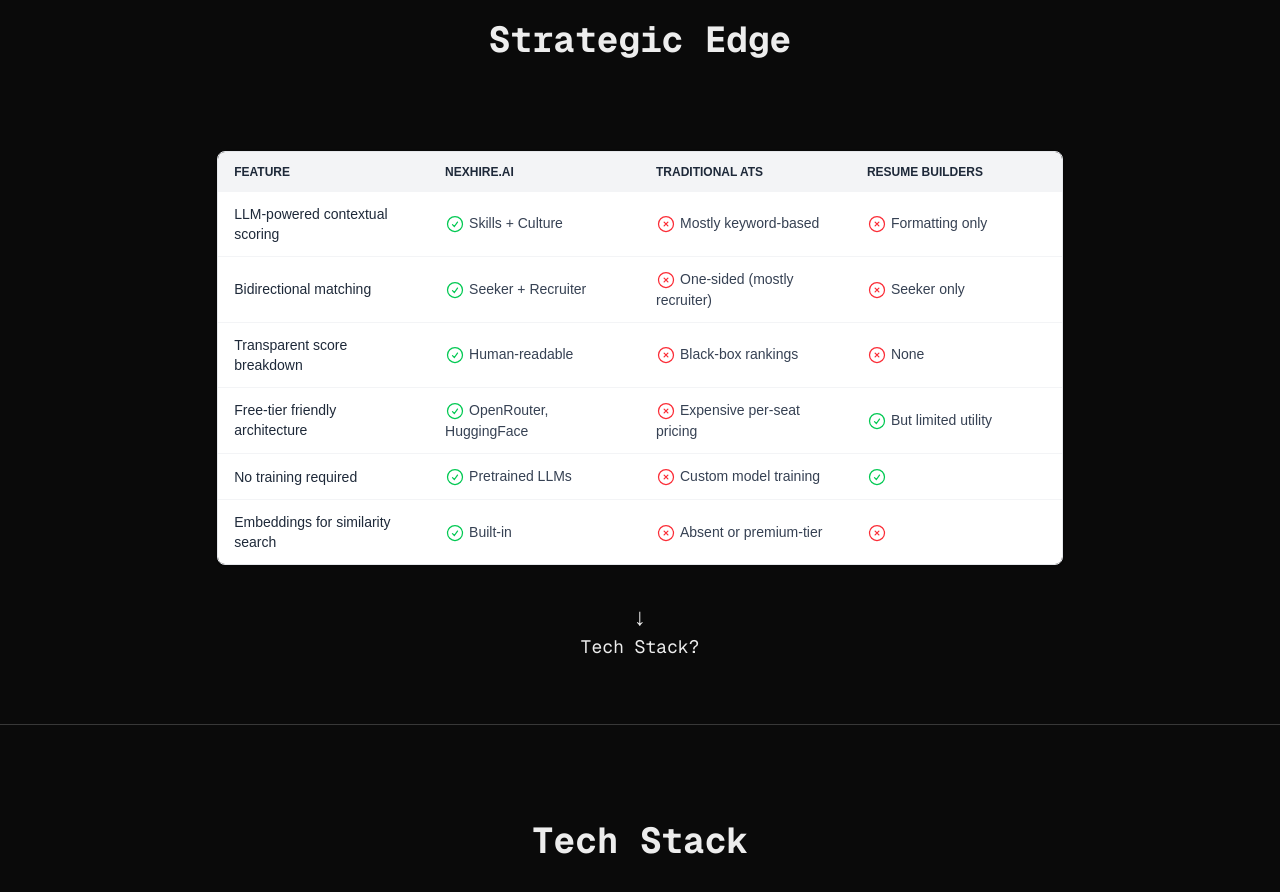
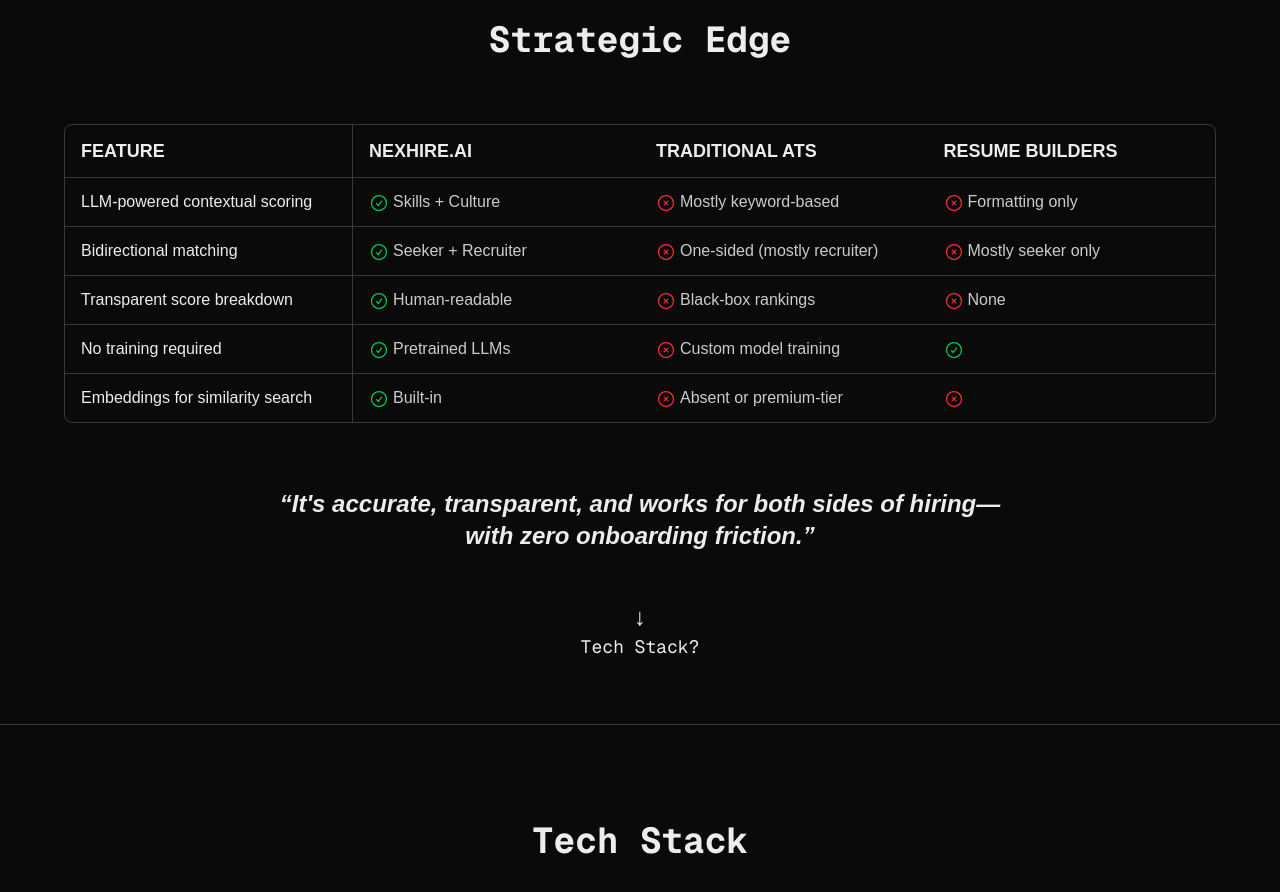
Before and after one commit to arBishal/NexHire.Ai, a Next.js app: page / in a window 1280 px wide. Shown: the part 3280-4172 px from the top of the page. Built offline with nearby package versions, Linux system fonts and the light colour scheme.

Commit message:
feat: complete edge section

```diff
--- a/components/landing-sections/comparison-table.jsx
+++ b/components/landing-sections/comparison-table.jsx
@@ -18,19 +18,13 @@
     feature: 'Bidirectional matching',
     nexhire: { ok: true, note: 'Seeker + Recruiter' },
     ats: { ok: false, note: 'One-sided (mostly recruiter)' },
-    builders: { ok: false, note: 'Seeker only' },
+    builders: { ok: false, note: 'Mostly seeker only' },
   },
   {
     feature: 'Transparent score breakdown',
     nexhire: { ok: true, note: 'Human-readable' },
     ats: { ok: false, note: 'Black-box rankings' },
     builders: { ok: false, note: 'None' },
-  },
-  {
-    feature: 'Free-tier friendly architecture',
-    nexhire: { ok: true, note: 'OpenRouter, HuggingFace' },
-    ats: { ok: false, note: 'Expensive per-seat pricing' },
-    builders: { ok: true, note: 'But limited utility' },
   },
   {
     feature: 'No training required',
@@ -48,29 +42,29 @@
 
 export default function FeatureComparison() {
   return (
-    <div className="overflow-x-auto mt-10 rounded-lg shadow border border-gray-200">
-      <table className="min-w-full table-fixed text-sm text-left">
-        <thead className="bg-gray-100 text-gray-800 uppercase text-xs font-semibold">
+    <div className="overflow-x-auto rounded-lg border border-border-transparent w-6xl">
+      <table className="min-w-full  table-fixed text-sm text-left">
+        <thead className="uppercase text-lg border-b border-border-transparent">
           <tr>
-            <th className="px-4 py-3 w-1/4">Feature</th>
+            <th className="px-4 py-3 w-1/4 border-r border-border-transparent">Feature</th>
             <th className="px-4 py-3 w-1/4">NexHire.ai</th>
             <th className="px-4 py-3 w-1/4">Traditional ATS</th>
             <th className="px-4 py-3 w-1/4">Resume Builders</th>
           </tr>
         </thead>
-        <tbody className="bg-white divide-y divide-gray-100">
+        <tbody className="divide-y divide-border-transparent">
           {data.map((item, i) => (
             <tr key={i}>
-              <td className="px-4 py-3 font-medium text-gray-800">{item.feature}</td>
-              <td className="px-4 py-3 text-gray-700">
+              <td className="px-4 py-3 font-medium text-base text-text-subtitle border-r border-border-transparent">{item.feature}</td>
+              <td className="px-4 py-3 text-text-description text-base font-light">
                 <Icon status={item.nexhire.ok} />
                 {item.nexhire.note}
               </td>
-              <td className="px-4 py-3 text-gray-700">
+              <td className="px-4 py-3 text-text-description text-base font-light">
                 <Icon status={item.ats.ok} />
                 {item.ats.note}
               </td>
-              <td className="px-4 py-3 text-gray-700">
+              <td className="px-4 py-3 text-text-description text-base font-light">
                 <Icon status={item.builders.ok} />
                 {item.builders.note}
               </td>
--- a/components/landing-sections/edge.jsx
+++ b/components/landing-sections/edge.jsx
@@ -13,6 +13,10 @@
 
       <ComparisonTable/>
 
+      <h4 className="text-2xl font-semibold italic w-3xl">
+        “It's accurate, transparent, and works for both sides of hiring—with zero onboarding friction.”
+      </h4>
+
       <Link
         href="/#tech"
         className="flex flex-col items-center animate-bounce cursor-pointer"
```
